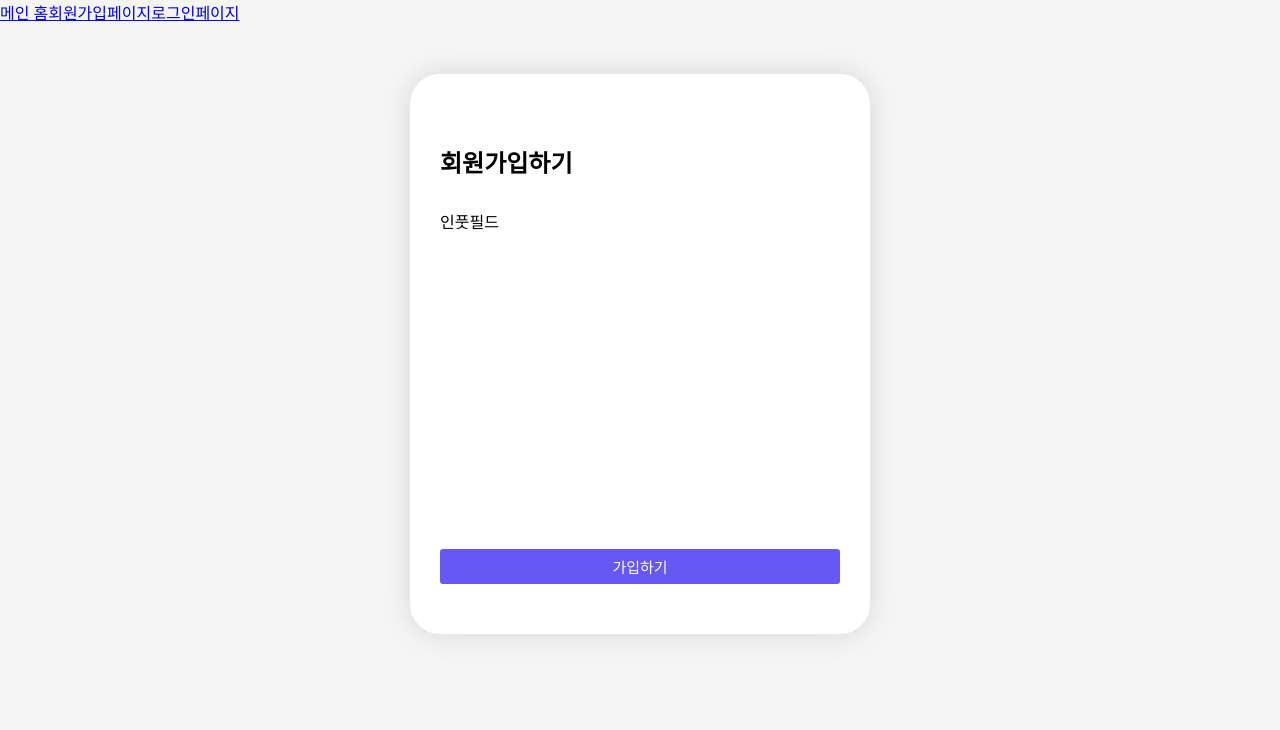
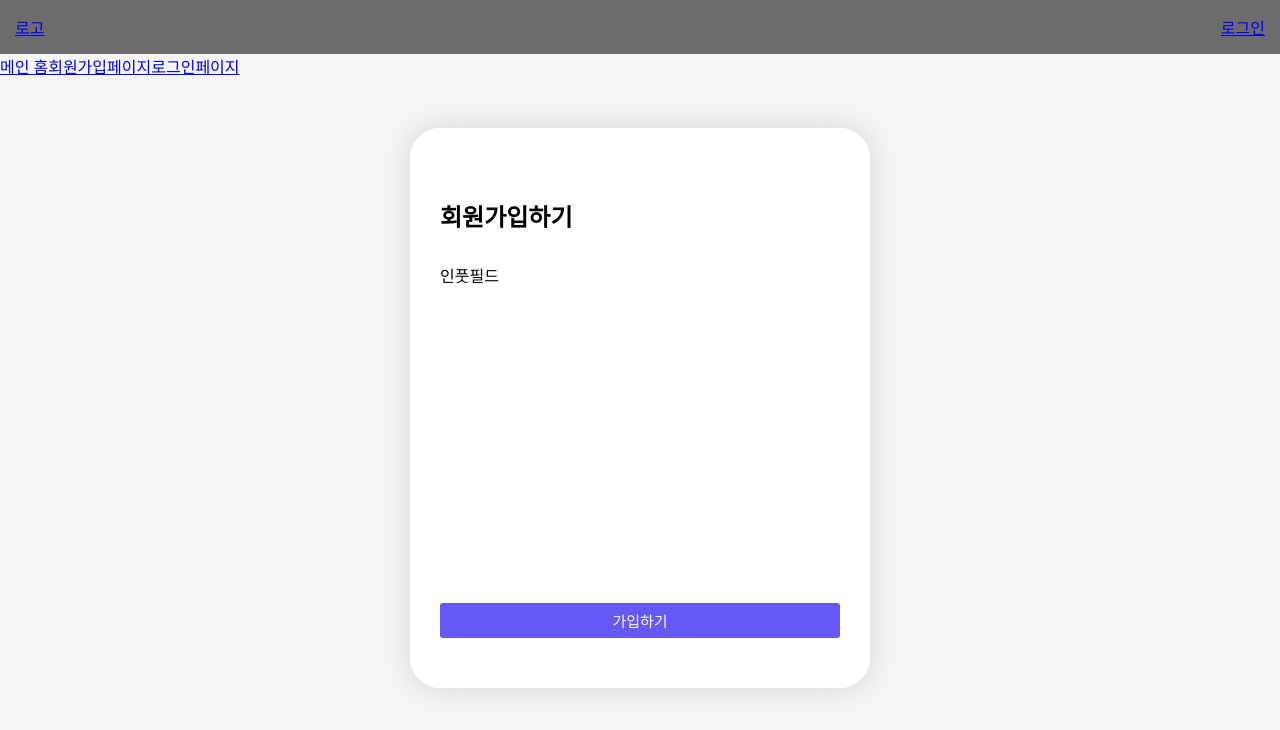
Before and after one commit to yoolf/Ui-test, a React (Vite) app in the folder Yeolmae-Front/: page /signupPage in a window 1280 px wide. Shown: the top 730 px of the page. Built offline with nearby package versions, Linux system fonts and the light colour scheme.

Commit message:
rename: 파일명 대문자로 변경

```diff
--- a/Yeolmae-Front/src/App.jsx
+++ b/Yeolmae-Front/src/App.jsx
@@ -1,13 +1,15 @@
 import './App.css';
 import { Routes, Route, Link } from 'react-router-dom';
-import Main from './components/mainPage/mainPage';
-import Signup from './components/signupPage/signupPage';
-import Login from './components/loginPage/loginPage';
-import Notfound from './components/notFound/notFound';
+import Main from './components/MainPage/MainPage';
+import Signup from './components/SignupPage/SignupPage';
+import Login from './components/LoginPage/LoginPage';
+import Notfound from './components/NotFound/NotFound';
+import Header from './components/Common/Header';
 
 function App() {
   return (
     <>
+      <Header />
       <div>
         {/* 페이지 경로 표시 */}
         <Link to="/">메인 홈</Link>
--- a/Yeolmae-Front/src/components/signupPage/signupPage.jsx
+++ b/Yeolmae-Front/src/components/signupPage/signupPage.jsx
@@ -1,7 +1,7 @@
 import styled from 'styled-components';
-import Button from '../common/Button';
-import Wrapper from '../common/Wrapper';
-import InputField from '../common/InputField';
+import Button from '../Common/Button';
+import Wrapper from '../Common/Wrapper';
+import InputField from '../Common/InputField';
 
 const InputWrapper = styled.div`
   display: flex;
```
